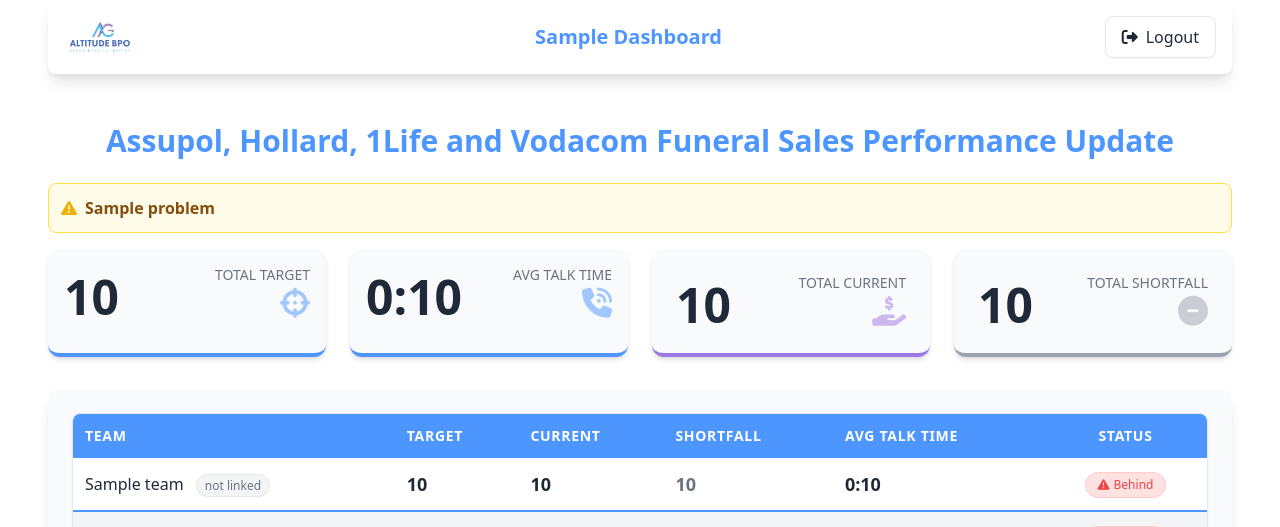
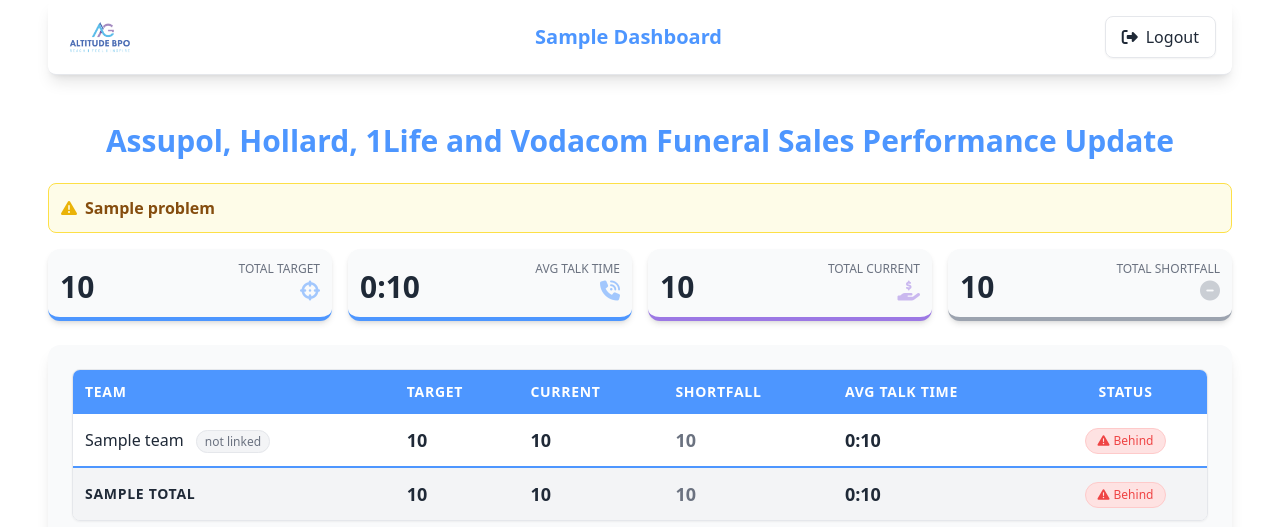
Before and after one commit to samukele-dev/Altitudebpo-online-dashboard, a Flask app: template templates/dashboard.html in a window 1280 px wide. Shown: the top 527 px of the page. Run offline with Flask 3, Linux system fonts and the light colour scheme; the template is opened without the code that fills it: most values are stand-ins (such as "Sample title", 1, 10 or a date in 2020); some libraries are stand-ins or nearby versions.

Commit message:
Avg talk time card, one-row KPI cards, h:mm:ss talk time format
Co-Authored-By: Claude Sonnet 5.5 <noreply@anthropic.com>

```diff
--- a/app.py
+++ b/app.py
@@ -50,10 +50,13 @@ def to_localized_string(value):
     return f"{value:,.0f}"
 
 def to_talk_time(seconds):
-    """Seconds -> 'm:ss' (e.g. 91.8 -> '1:32'); no calls answered -> a dash."""
+    """Seconds -> 'm:ss' under an hour (91.8 -> '1:32'), 'h:mm:ss' from an hour up
+    (13304 -> '3:41:44'); no live agents -> a dash."""
     if seconds is None:
         return '—'
     total = int(round(seconds))
+    if total >= 3600:
+        return f"{total // 3600}:{total % 3600 // 60:02d}:{total % 60:02d}"
     return f"{total // 60}:{total % 60:02d}"
 
 app.jinja_env.filters['to_localized_string'] = to_localized_string
--- a/templates/_stats.html
+++ b/templates/_stats.html
@@ -7,51 +7,51 @@
 
 {% if payload %}
 {% set totals = payload.totals %}
-<div id="kpi-cards" class="grid grid-cols-1 md:grid-cols-2 xl:grid-cols-4 gap-6 mb-8">
-    <div class="bg-light-card-bg p-4 rounded-xl shadow-md border-b-4 border-primary-accent">
+<div id="kpi-cards" class="grid grid-cols-4 gap-3 md:gap-4 mb-6">
+    <div class="bg-light-card-bg p-3 rounded-xl shadow-md border-b-4 border-primary-accent">
         <div class="flex items-end justify-between">
-            <p class="text-4xl lg:text-5xl font-extrabold text-light-text">
+            <p class="text-xl sm:text-2xl lg:text-3xl font-extrabold text-light-text">
                 {{ totals.target | int | to_localized_string }}
             </p>
             <div class="flex flex-col items-end">
-                <p class="text-sm font-medium uppercase text-gray-500">Total Target</p>
-                <i class="fas fa-crosshairs text-3xl opacity-50 text-primary-accent"></i>
+                <p class="text-[10px] sm:text-xs font-medium uppercase text-gray-500 text-right">Total Target</p>
+                <i class="fas fa-crosshairs text-lg sm:text-xl opacity-50 text-primary-accent"></i>
             </div>
         </div>
     </div>
 
-    <div class="bg-light-card-bg p-4 rounded-xl shadow-md border-b-4 border-primary-accent"
+    <div class="bg-light-card-bg p-3 rounded-xl shadow-md border-b-4 border-primary-accent"
          title="Total talk time of all agents ÷ agents live today ({{ totals.agents_live or 0 }})">
         <div class="flex items-end justify-between">
-            <p class="text-4xl lg:text-5xl font-extrabold text-light-text">
+            <p class="text-xl sm:text-2xl lg:text-3xl font-extrabold text-light-text">
                 {{ totals.avg_talk_seconds | to_talk_time }}
             </p>
             <div class="flex flex-col items-end">
-                <p class="text-sm font-medium uppercase text-gray-500">Avg Talk Time</p>
-                <i class="fas fa-phone-volume text-3xl opacity-50 text-primary-accent"></i>
+                <p class="text-[10px] sm:text-xs font-medium uppercase text-gray-500 text-right">Avg Talk Time</p>
+                <i class="fas fa-phone-volume text-lg sm:text-xl opacity-50 text-primary-accent"></i>
             </div>
         </div>
     </div>
 
-    <div class="bg-light-card-bg p-6 rounded-xl shadow-md border-b-4 border-secondary-accent">
+    <div class="bg-light-card-bg p-3 rounded-xl shadow-md border-b-4 border-secondary-accent">
         <div class="flex items-end justify-between">
-            <p class="text-4xl lg:text-5xl font-extrabold text-light-text">
+            <p class="text-xl sm:text-2xl lg:text-3xl font-extrabold text-light-text">
                 {{ totals.current | int | to_localized_string }}
             </p>
             <div class="flex flex-col items-end">
-                <p class="text-sm font-medium uppercase text-gray-500">Total Current</p>
-                <i class="fas fa-hand-holding-usd text-3xl opacity-50 text-secondary-accent"></i>
+                <p class="text-[10px] sm:text-xs font-medium uppercase text-gray-500 text-right">Total Current</p>
+                <i class="fas fa-hand-holding-usd text-lg sm:text-xl opacity-50 text-secondary-accent"></i>
             </div>
         </div>
     </div>
 
-    <div class="bg-light-card-bg p-6 rounded-xl shadow-md border-b-4
+    <div class="bg-light-card-bg p-3 rounded-xl shadow-md border-b-4
         {% if totals.shortfall > 0 %} border-danger-icon
         {% elif totals.shortfall < 0 %} border-success-icon
         {% else %} border-gray-400
         {% endif %}">
         <div class="flex items-end justify-between">
-            <p class="text-4xl lg:text-5xl font-extrabold
+            <p class="text-xl sm:text-2xl lg:text-3xl font-extrabold
                 {% if totals.shortfall > 0 %} text-danger-icon
                 {% elif totals.shortfall < 0 %} text-success-icon
                 {% else %} text-light-text
@@ -59,8 +59,8 @@
                 {{ totals.shortfall | int | to_localized_string }}
             </p>
             <div class="flex flex-col items-end">
-                <p class="text-sm font-medium uppercase text-gray-500">Total Shortfall</p>
-                <i class="fas fa-minus-circle text-3xl opacity-50
+                <p class="text-[10px] sm:text-xs font-medium uppercase text-gray-500 text-right">Total Shortfall</p>
+                <i class="fas fa-minus-circle text-lg sm:text-xl opacity-50
                     {% if totals.shortfall > 0 %} text-danger-icon
                     {% elif totals.shortfall < 0 %} text-success-icon
                     {% else %} text-gray-400
```
